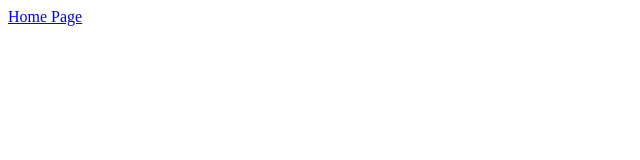
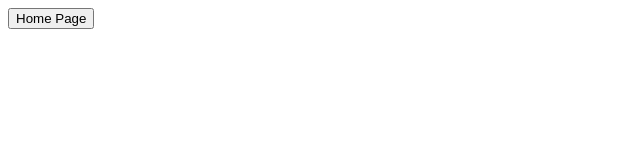
Before and after one commit to PasidiAnuththara/Day-13, a plain HTML site: page CustomerList.html in a window 1280 px wide. Shown: the whole page, without its empty margins (0-640 px from the left). Drawn offline with Linux system fonts and the light colour scheme.

Commit message:
Add button element for Home Page link in CustomerList

```diff
--- a/CustomerList.html
+++ b/CustomerList.html
@@ -7,7 +7,7 @@
 </head>
 <body>
 
-    <a href="index.html">Home Page</a>
+    <a href="index.html"><button>Home Page</button></a>
 
     <script src="script.js"></script>
 </body>
```
